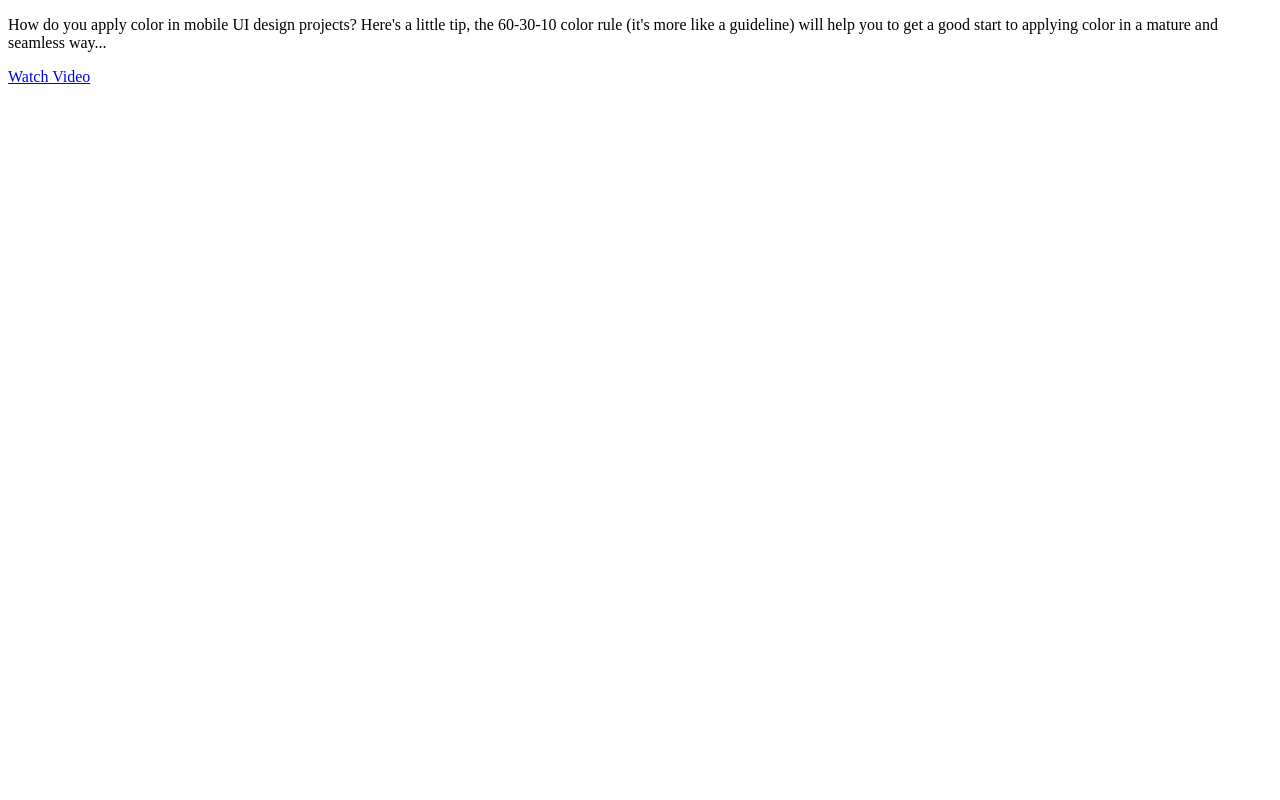
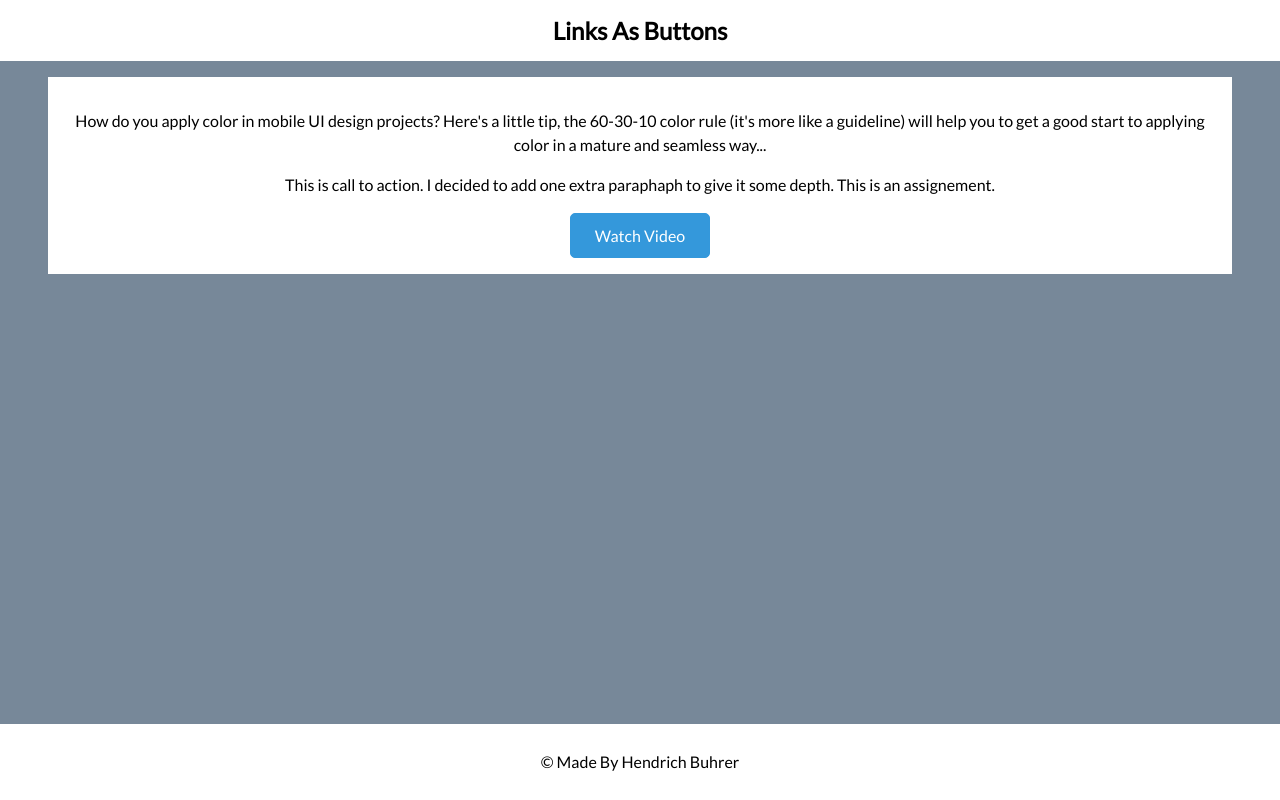
Before and after one commit to hbuhrer/links-as-buttons, a plain HTML site: page index.html in a window 1280 px wide. Drawn offline with Linux system fonts and the light colour scheme.

Commit message:
Completed Assignment Requirements

```diff
--- a/css/main.css
+++ b/css/main.css
@@ -1,24 +1,91 @@
-/* Body text */
 body {
+    font-family: 'Lato', sans-serif;
+    margin: 0;
+    padding: 0;
+    box-sizing: border-box;
+    display: flex;
+    flex-direction: column;
+    min-height: 100vh;
+    background-color: lightslategray;
+}
+
+header {
+    background-color: #ffffff;
+    color: #000000;
+    text-align: center;
+    padding: 1rem;
+}
+
+nav {
+    display: flex;
+    justify-content: center;
+}
+
+nav h1 {
+    margin: 0;
+}
+
+main {
+    text-align: center;
+    flex: 1;
+  }
+
+a {
+    color: #fff; /* Adjust text color for better contrast */
+    text-decoration: none;
+    padding: 12px 24px; /* Increase padding for a more button-like appearance */
+    border: none; /* Remove border for a cleaner look */
+    border-radius: 5px;
+    display: inline-block;
+    background-color: #3498db; /* Set button background color */
+    transition: background-color 0.3s; /* Add transition for a smooth hover effect */
+}
+
+a:hover {
+    background-color: #2980b9; /* Darker shade on hover */
+}
+
+p {
+    line-height: 1.5;
+    color: #000000;
+}
+
+footer {
+    background-color: #fff;
+    padding: 10px;
+    text-align: center;
+    margin-top: auto;
+}
+
+.cta {
+    color: #333;
+}
+
+.cta a, .cta a:visited {
+    color: #fff;
+    text-decoration: none;
+    padding: 12px 24px;
+    border: 1px solid #3498db;
+    border-radius: 5px;
+    display: inline-block;
+    background-color: #3498db;
+    transition: background-color 0.3s;
+}
+
+.cta a:hover {
+    color: #3498db;
+    background-color: white;
 
 }
 
-/* Call-to-action container */
-.cta {
-
+.cta a:active {
+    color: #333;
+    border-color: #333;
 }
 
-/* Call to Action "button" */
-.cta a, .cta a:visited {
-
+.hero {
+    padding: 1rem;
+    background-color: #fff;
+    max-width: 90%;
+    margin: 1rem auto;
 }
-
-/* Hover state */
-.cta a:hover {
-
-}
-
-/* Click state */
-.cta a:active {
-
-}
--- a/index.html
+++ b/index.html
@@ -4,16 +4,35 @@
   <meta charset="UTF-8">
   <meta http-equiv="X-UA-Compatible" content="IE=edge">
   <meta name="viewport" content="width=device-width, initial-scale=1.0">
-  <title>Simple Call-to-Action</title>
+  <title>Links As Buttons</title>
   <link rel="stylesheet" href="css/main.css">
   <link rel="preconnect" href="https://fonts.googleapis.com">
   <link rel="preconnect" href="https://fonts.gstatic.com" crossorigin>
   <link href="https://fonts.googleapis.com/css2?family=Carter+One&family=Lato&display=swap" rel="stylesheet">
 </head>
 <body>
-  <article class="cta">
-    <p>How do you apply color in mobile UI design projects? Here's a little tip, the 60-30-10 color rule (it's more like a guideline) will help you to get a good start to applying color in a mature and seamless way...</p>
-    <a href="https://www.youtube.com/watch?v=UWwNIMHFdW4">Watch Video</a>
-  </article>
+  <header>
+    <nav>
+      <h1>Links As Buttons</h1>
+    </nav>
+  </header>
+
+  <main>
+    <section class="hero">
+      <article class="cta">
+
+        <p>How do you apply color in mobile UI design projects? Here's a little tip, the 60-30-10 color rule (it's more like a guideline) will help you to get a good start to applying color in a mature and seamless way...</p>
+
+        <p>This is call to action. I decided to add one extra paraphaph to give it some depth. This is an assignement.</p>
+
+        <a href="https://www.youtube.com/watch?v=UWwNIMHFdW4">Watch Video</a>
+
+      </article>
+    </section>
+  </main>
+
+  <footer>
+    <p>&copy; Made By Hendrich Buhrer</p>
+  </footer>
 </body>
 </html>
```
